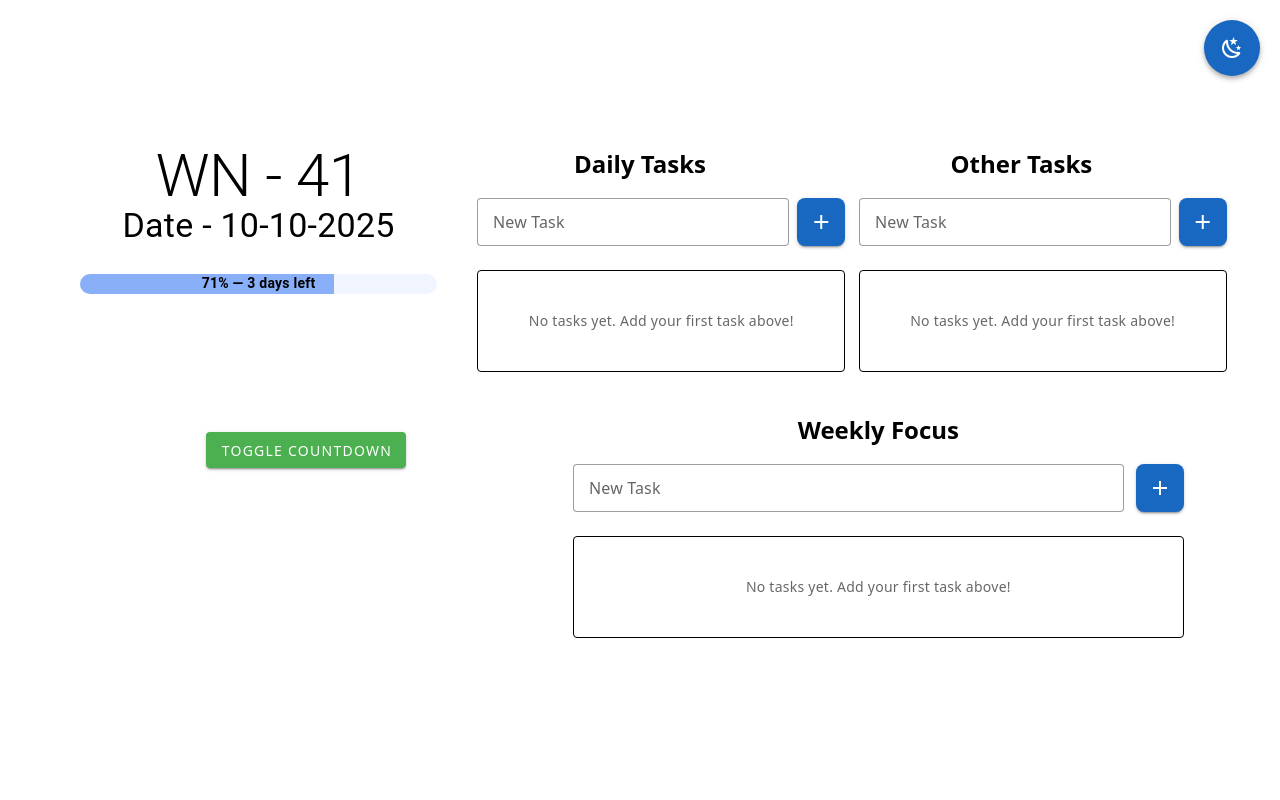
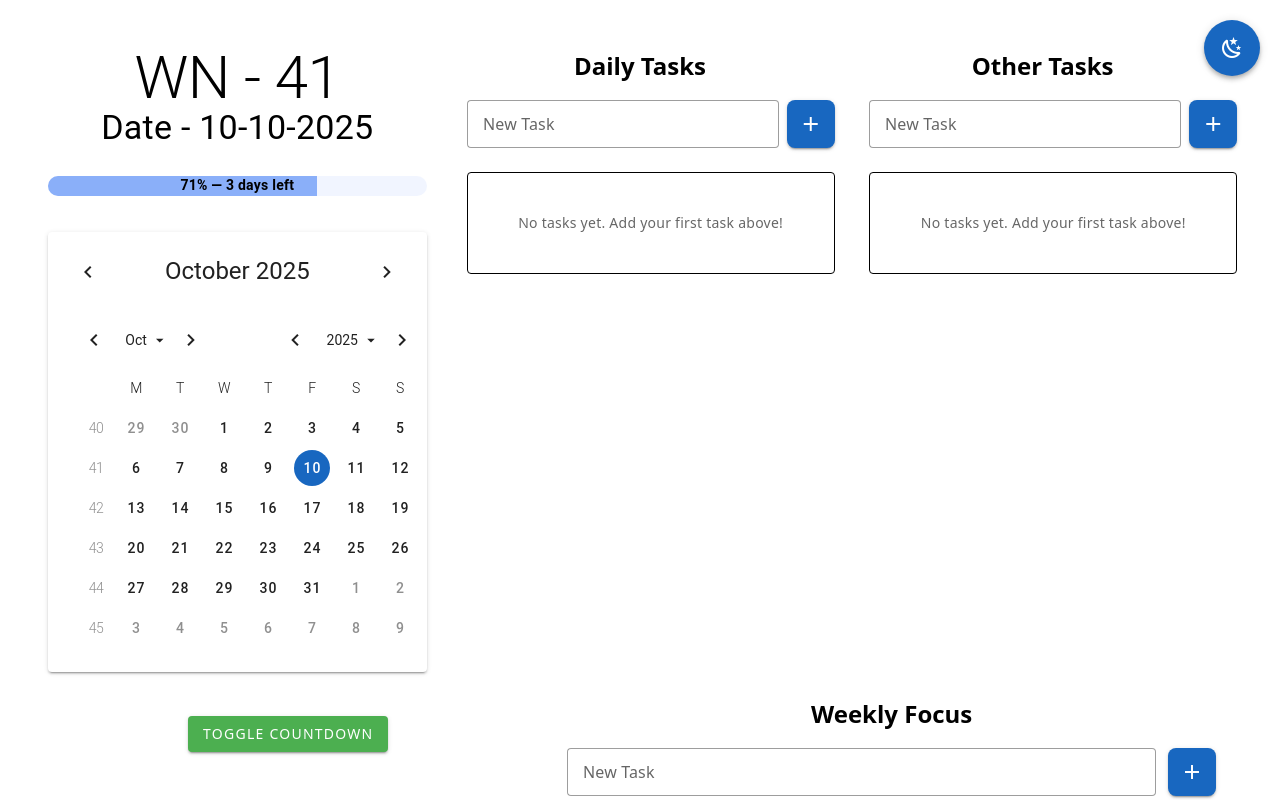
Before and after one commit to sachinkmohan/life-dashboard, a Vue app: page / in a window 1280 px wide. Shown: the top 800 px of the page. Built offline with nearby package versions, Linux system fonts and the light colour scheme.

Commit message:
Add calendar component to WeekNumber.vue with month navigation and date picker

```diff
--- a/src/components/WeekNumber.vue
+++ b/src/components/WeekNumber.vue
@@ -23,12 +23,42 @@
       </v-col>
     </v-row>
     <!-- End of progress bar addition -->
+
+    <!-- Added: Calendar section with navigation and reduced size -->
+    <v-row class="mt-6" align="center">
+      <v-col cols="12">
+        <v-card elevation="2" class="pa-4">
+          <!-- Added: Month navigation header -->
+          <div class="d-flex align-center justify-space-between mb-4">
+            <v-btn
+              icon="mdi-chevron-left"
+              variant="text"
+              @click="previousMonth"
+            />
+            <h3 class="text-h5">{{ currentMonthYear }}</h3>
+            <v-btn icon="mdi-chevron-right" variant="text" @click="nextMonth" />
+          </div>
+          <!-- Added: v-date-picker component -->
+          <v-date-picker
+            v-model="selectedDate"
+            color="primary"
+            show-adjacent-months
+            show-week
+            hide-header
+            elevation="0"
+            max-width="350"
+            first-day-of-week="1"
+          />
+        </v-card>
+      </v-col>
+    </v-row>
+    <!-- End of calendar addition -->
   </div>
 </template>
 
 <script setup lang="ts">
 import { getISOWeek, format } from "date-fns";
-// Added import for Vuetify components
+import { ref, computed } from "vue";
 
 const currentWeekNumber: number = getISOWeek(new Date());
 const currentDate = format(new Date(), "dd-MM-yyyy");
@@ -40,4 +70,26 @@ const isoDayOfWeek = dayOfWeek === 0 ? 7 : dayOfWeek; // Convert Sunday from 0 t
 const daysLeft = 8 - isoDayOfWeek; // Including today
 
 const weekProgressPercent = Math.round((isoDayOfWeek / 7) * 100); // Including today
+
+// Added: Calendar state management
+const selectedDate = ref(new Date());
+
+// Added: Computed property for month/year display
+const currentMonthYear = computed(() => {
+  return format(selectedDate.value, "MMMM yyyy");
+});
+
+// Added: Function to navigate to previous month
+const previousMonth = () => {
+  const newDate = new Date(selectedDate.value);
+  newDate.setMonth(newDate.getMonth() - 1);
+  selectedDate.value = newDate;
+};
+
+// Added: Function to navigate to next month
+const nextMonth = () => {
+  const newDate = new Date(selectedDate.value);
+  newDate.setMonth(newDate.getMonth() + 1);
+  selectedDate.value = newDate;
+};
 </script>
```
Also changed, not shown: 1 other file (tests, documents, lock files or other folders).
